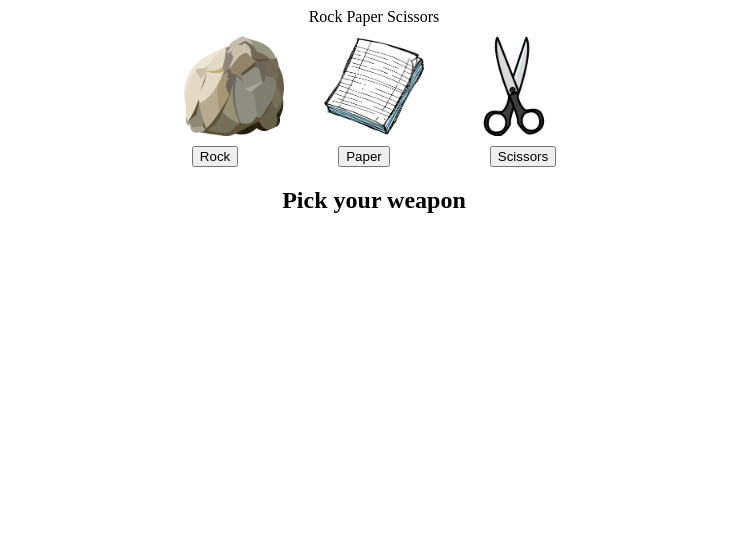
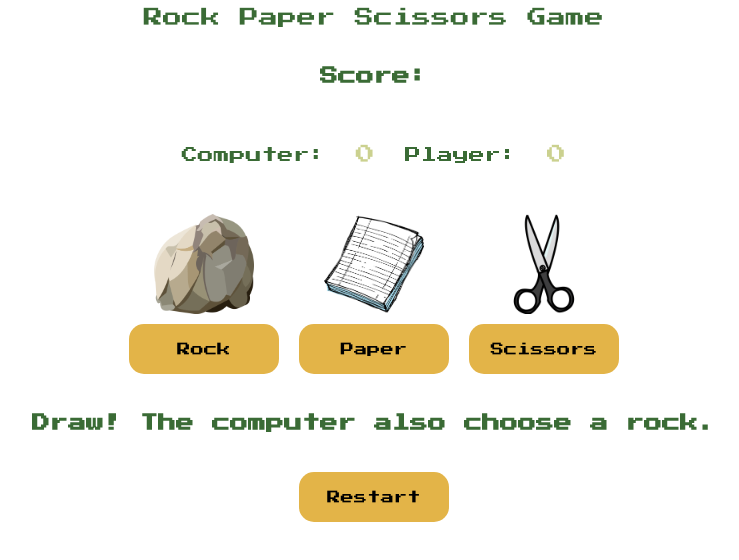
Before and after one commit to ivanoviliyan/Rock-Paper-Scissors-Game, a plain HTML site: page index.html in a window 1280 px wide. Both pictures are taken after a click on the button "Rock". Shown: the whole page, without its empty margins (266-1005 px from the left). Drawn offline with Linux system fonts and the light colour scheme.

Commit message:
second update

```diff
--- a/index.html
+++ b/index.html
@@ -6,9 +6,15 @@
     <meta name="viewport" content="width=device-width, initial-scale=1.0">
     <title>Rock-Paper-Scissors-Game</title>
     <link rel="stylesheet" href="style.css">
+    <link href="https://fonts.googleapis.com/css2?family=Press+Start+2P&display=swap" rel="stylesheet">
 </head>
 <body>
-    <header>Rock Paper Scissors</header>
+    <header>Rock Paper Scissors Game</header>
+    <h2>Score:</h2>
+    <div class="score">
+        <label>Computer: </label><span id="computer-wins">0</span>
+        <label>Player: </label><span id="player-wins">0</span>
+    </div>
 
     <div class="choice">
         <img src="img/rock.png">
@@ -21,7 +27,16 @@
         <button id="scissors-btn">Scissors</button>
     </div>
 
-    <h2>Pick your weapon</h2>
+    <div class="container">
+        <h2 id="output"></h2>
+        <button id="restart-btn">Restart</button>
+        <h2 id="weapon-msg">Pick your weapon</h2>
+    </div>
+
+
+
+
+
 
     <script src="index.js"></script>
 </body>
--- a/index.js
+++ b/index.js
@@ -1,29 +1,74 @@
-let playerTurn = '';
-
 const rockBtn = document.getElementById('rock-btn');
 const paperBtn = document.getElementById('paper-btn');
 const scissorsBtn = document.getElementById('scissors-btn');
-let computerTurn = Math.floor(Math.random() * 3 + 1);
+const computerSpan = document.getElementById('computer-wins');
+const playerSpan = document.getElementById('player-wins');
+const output = document.getElementById('output');
+const restartBtn = document.getElementById('restart-btn');
+const weaponMsg = document.getElementById('weapon-msg');
+restartBtn.style.display = 'none';
+
+let computerWins = 0;
+let playerWins = 0;
+let playerTurn;
+let messege = '';
+
+let computerTurn = () => {
+	return Math.floor(Math.random() * 3 + 1);
+};
+
+let print = () => {
+	output.textContent = messege;
+	computerSpan.textContent = computerWins;
+	playerSpan.textContent = playerWins;
+};
+
+restartBtn.addEventListener('click', () => {
+	location.reload();
+});
 
 rockBtn.addEventListener('click', () => {
 	playerTurn = 1; //rock
-	if (computerTurn === 1) {
-		console.log('draw'); // 1 = rock -> draw
-	} else if (computerTurn === 2) {
-		console.log(`computer win, he picks paper`); // 2 = paper -> win
-	} else if (computerTurn === 3) {
-		console.log(`you win, computer picks scissors`); // 3 = scissors -> lose
+	if (computerTurn() === 1) {
+		messege = `Draw! The computer also choose a rock.`; // 1 = rock -> draw
+	} else if (computerTurn() === 2) {
+		messege = `The computer win because it choose a paper.`; // 2 = paper -> win
+		computerWins++;
+	} else if (computerTurn() === 3) {
+		messege = `You win because the computer choose a scissors.`; // 3 = scissors -> lose
+		playerWins++;
 	}
+	weaponMsg.style.display = 'none';
+	restartBtn.style.display = 'block';
+	print();
 });
 paperBtn.addEventListener('click', () => {
 	playerTurn = 2; //paper
-	if (computerTurn === 2) {
-		console.log('draw');
+	if (computerTurn() === 2) {
+		messege = 'Draw! The computer also choose a paper.'; // 1 = paper -> draw
+	} else if (computerTurn() === 1) {
+		messege = `You win because the computer choose a rock.`; // 2 = rock -> win
+		playerWins++;
+	} else if (computerTurn() === 3) {
+		messege = `The computer win because it choose a scissors`; // 3 = scissors -> lose
+		computerWins++;
 	}
+	weaponMsg.style.display = 'none';
+	restartBtn.style.display = 'block';
+	print();
 });
 scissorsBtn.addEventListener('click', () => {
 	playerTurn = 3; //scissors
-	if (computerTurn === 3) {
-		console.log('draw');
+	if (computerTurn() === 3) {
+		messege = 'Draw! The computer also choose a scissors.'; // 1 = scissors -> draw
+	} else if (computerTurn() === 1) {
+		messege = `The computer win because it choose a rock.`; // 2 = rock -> win
+		computerWins++;
+	} else if (computerTurn() === 2) {
+		messege = `You win because the computer choose a paper.`; // 3 = paper -> lose
+		playerWins++;
 	}
+	weaponMsg.style.display = 'none';
+	restartBtn.style.display = 'block';
+	print();
 });
--- a/style.css
+++ b/style.css
@@ -1,6 +1,12 @@
+* {
+    font-family: 'Press Start 2P', cursive;
+}
+
 header{
+    color: #3A6B35;
     display: flex;
     justify-content: center;
+    font-size: larger;
 }
 
 .choice {
@@ -9,7 +15,7 @@ header{
 }
 
 .choice img{
-    margin: 10px 20px;
+    margin: 10px 35px;
     height: 100px;
     width: 100px;
 }
@@ -17,9 +23,71 @@ header{
 .choice-buttons{
     display: flex;
     justify-content: center;
-    gap: 100px;
+    gap: 20px;
+}
+
+.choice-buttons button {
+    width: 150px;
+    height: 50px;
+    border-radius: 15px;
+    border: none;
+}
+
+.choice-buttons button:hover{
+    opacity: 0.8;
+    cursor: pointer;
+}
+
+#scissors-btn{
+    background-color: #E3B448;
+}
+
+#paper-btn{
+    background-color: #E3B448;
+}
+
+#rock-btn{
+    background-color: #E3B448;
 }
 
 h2{
+    color: #3A6B35;
     text-align: center;
+    font-size: large;
+    margin: 40px 0;
 }
+
+.score{
+    color: #3A6B35;
+    display: flex;
+    flex-direction: row;
+    justify-content: center;
+    align-items: center;
+    gap: 30px;
+    margin: 20px 0;
+}
+
+#computer-wins, #player-wins{
+        color: #CBD18F;
+        font-size: larger;
+        padding: 20px 0;
+}
+
+.container{
+    display: flex;
+    justify-content: center;
+    flex-direction: column;
+}
+
+.container button{
+    width: 150px;
+    height: 50px;
+    border-radius: 15px;
+    border: none;
+    margin: 0 auto;
+    background-color: #E3B448;
+}
+.container button:hover{
+    cursor: pointer;
+    opacity: 0.8;
+}
```
